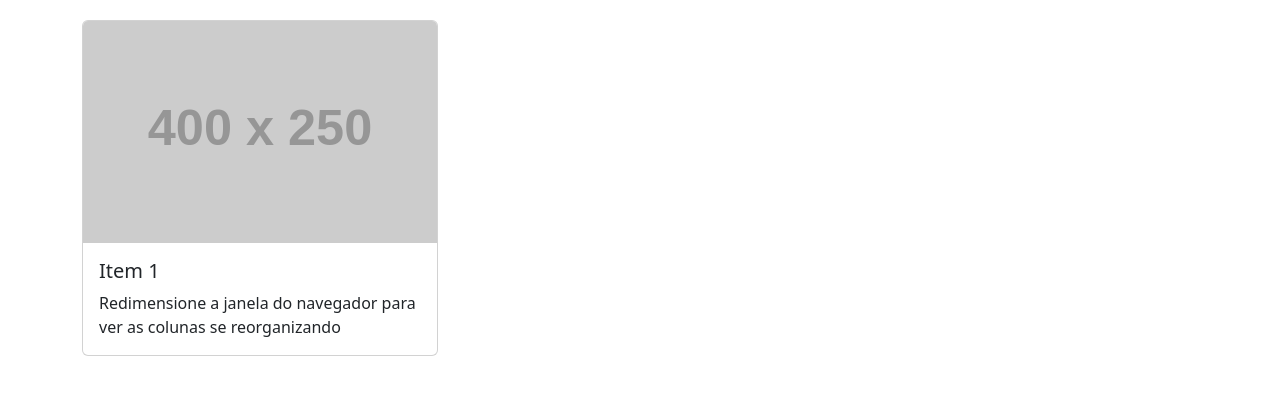
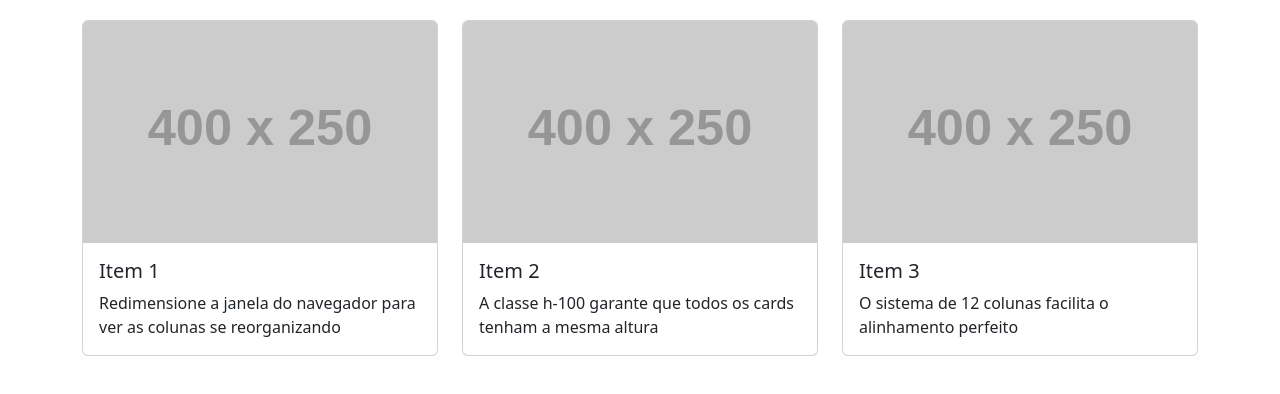
Before and after one commit to Magalhaes777-git/praticando_bootsrap, a plain HTML site: page PROJETO02/index.html in a window 1280 px wide. Shown: the part 90-484 px from the top of the page. Drawn offline with nearby package versions, Linux system fonts and the light colour scheme; placeholder pictures from the web are drawn by us.

Commit message:
Add files via upload

```diff
--- a/PROJETO02/index.html
+++ b/PROJETO02/index.html
@@ -23,6 +23,28 @@
 
             </div>
 
+            <div class="col-12 col-md-6 col-lg-4">
+                <div class="card h-100">
+                    <img src="https://via.placeholder.com/400x250/198754/ffffff?text=Foto+2" class="card-img-top" alt="">
+                    <div class="card-body">
+                        <h5 class="card-title">Item 2</h5>
+                        <p class="card-text">A classe h-100 garante que todos os cards tenham a mesma altura</p>
+                    </div>
+                </div>
+
+            </div>
+
+            <div class="col-12 col-md-6 col-lg-4">
+                <div class="card h-100">
+                    <img src="https://via.placeholder.com/400x250/dc3545/ffffff?text=Foto+3" class="card-img-top" alt="">
+                    <div class="card-body">
+                        <h5 class="card-title">Item 3</h5>
+                        <p class="card-text">O sistema de 12 colunas facilita o alinhamento perfeito</p>
+                    </div>
+                </div>
+
+            </div>
+
          </div>
 
     </div>
```
Also changed, not shown: PROJETO03/index.html (added, +12 -0 lines), PROJETO04/index.html (added, +12 -0 lines), PROJETO05/index.html (added, +12 -0 lines), PROJETO01/index.html (line endings or trailing spaces).
